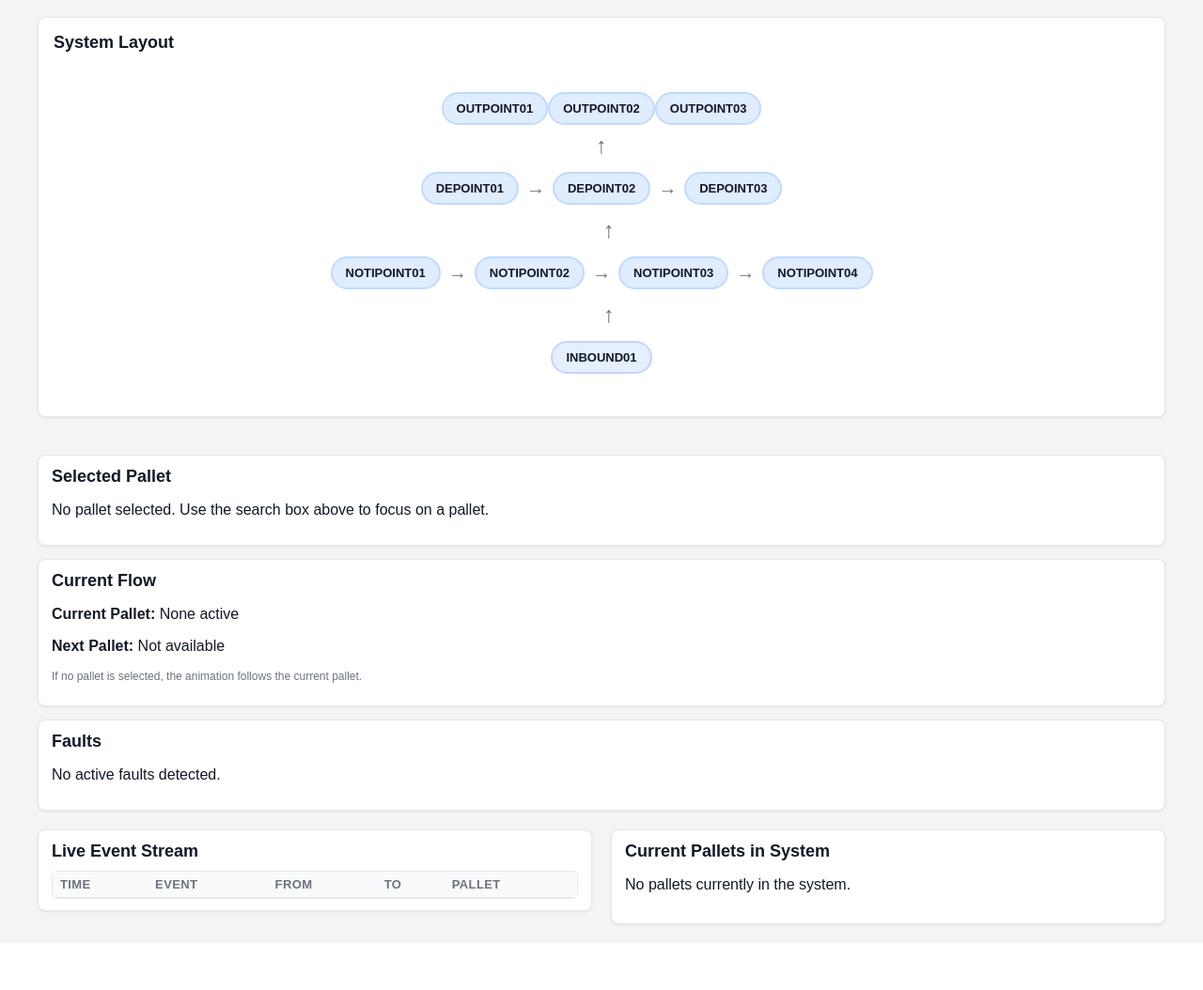
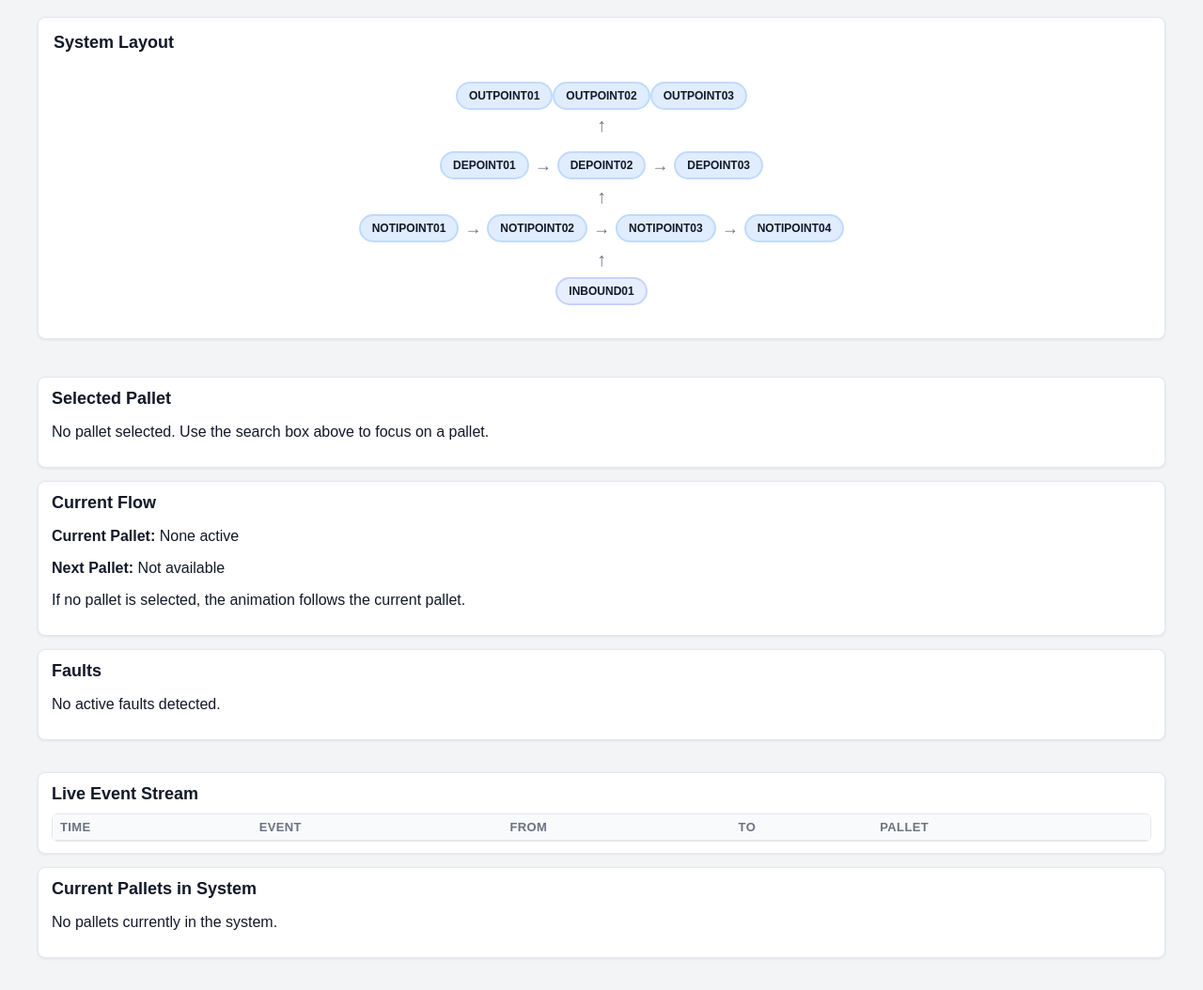
Before and after one commit to Zeesh212/Dematic-HackCamp, a Flask app: page / in a window 1280 px wide. Shown: the part 51-1105 px from the top of the page at 94% size. Before the commit the page ends 1038 px from the top, so only its background shows below. Run offline with Flask 3, Linux system fonts and the light colour scheme; lists and menus that the app fills with data are empty.

Commit message:
Refactor CSS styles for consistency and clarity

```diff
--- a/Dematic_dashboard/static/style.css
+++ b/Dematic_dashboard/static/style.css
@@ -56,7 +56,6 @@ h2 {
     background: #1d4ed8;
 }
 
-
 main {
     display: flex;
     flex-direction: column;
@@ -69,16 +68,14 @@ main {
     margin-bottom: 20px;
 }
 
-.layout-fullwidth .diagram-box {
+.diagram-box {
     width: 100%;
-    min-height: 350px;
     padding: 16px;
     background: white;
     border-radius: 8px;
     border: 1px solid #e5e7eb;
-    box-shadow: 0 1px 3px rgba(15, 23, 42, 0.08);
+    box-shadow: 0 1px 3px rgba(15,23,42,0.08);
 }
-
 
 .layout {
     display: flex;
@@ -97,19 +94,8 @@ main {
     border: 1px solid #e5e7eb;
     padding: 12px 14px;
     margin-bottom: 14px;
-    box-shadow: 0 1px 3px rgba(15, 23, 42, 0.08);
+    box-shadow: 0 1px 3px rgba(15,23,42,0.08);
 }
-
-.panel:last-child {
-    margin-bottom: 0;
-}
-
-.panel-note {
-    font-size: 12px;
-    color: #6b7280;
-    margin-top: 6px;
-}
-
 
 table {
     width: 100%;
@@ -118,8 +104,7 @@ table {
     font-size: 14px;
 }
 
-th,
-td {
+th, td {
     padding: 6px 8px;
     border-bottom: 1px solid #e5e7eb;
     text-align: left;
@@ -137,10 +122,6 @@ tr:nth-child(even) td {
     background: #f9fafb;
 }
 
-.small-table {
-    font-size: 12px;
-}
-
 .table-scroll {
     max-height: 320px;
     overflow-y: auto;
@@ -152,35 +133,19 @@ tr:nth-child(even) td {
     max-height: 220px;
 }
 
-
-.bottom-layout {
-    display: flex;
-    flex-wrap: wrap;
-    gap: 20px;
-}
-
-.wide-panel {
-    flex: 1 1 480px;
-}
-
-
 #sim-container {
     margin-top: 12px;
-    padding: 16px 24px;
+    padding: 12px 20px;
     background: #ffffff;
     border-radius: 8px;
 }
 
 .row {
     display: flex;
+    justify-content: center;
     align-items: center;
-    justify-content: center;
-    margin: 6px 0;
-    min-height: 50px;
-}
-
-.row.center {
-    justify-content: center;
+    margin: 3px 0;
+    min-height: 38px;
 }
 
 .row.space {
@@ -190,20 +155,24 @@ tr:nth-child(even) td {
 
 .arrow-row {
     display: flex;
-    justify-content: space-around;
-    align-items: center;
-    margin: -5px 0 5px 0;
-    min-height: 20px;
+    justify-content: space-between;
+    margin: -10px 0 5px 0;
+    padding: 0 55px;
 }
 
 .node {
     background: #e0ecff;
-    padding: 8px 14px;
+    padding: 6px 12px;
     border-radius: 999px;
     border: 2px solid #bfdbfe;
+    font-size: 12px;
     font-weight: bold;
-    font-size: 13px;
     transition: 0.25s;
+}
+
+.node.small {
+    padding: 5px 9px;
+    font-size: 11px;
 }
 
 .node.inbound {
@@ -211,48 +180,48 @@ tr:nth-child(even) td {
     border-color: #c7d2fe;
 }
 
-.node.small {
-    padding: 6px 10px;
-    font-size: 12px;
-}
-
 .node.active {
     background: #2563eb;
     color: white;
     border-color: #1d4ed8;
-    box-shadow: 0 0 12px rgba(37, 99, 235, 0.7);
+    box-shadow: 0 0 12px rgba(37, 99, 235, .7);
 }
 
 .arrow {
-    font-size: 18px;
-    margin: 0 8px;
+    font-size: 16px;
     color: #6b7280;
 }
 
 .arrow.h {
-    font-size: 20px;
+    margin: 0 6px;
+    font-size: 18px;
     font-weight: bold;
 }
 
 .arrow.v {
-    font-size: 24px;
+    font-size: 20px;
+    width: 100%;
     text-align: center;
-    width: 100%;
+    margin: 3px 0;
 }
 
 
+.palcol-1 { background:#ffebee !important; border-color:#ffcdd2 !important; }
+.palcol-2 { background:#e8eaf6 !important; border-color:#c5cae9 !important; }
+.palcol-3 { background:#e3f2fd !important; border-color:#bbdefb !important; }
+.palcol-4 { background:#e0f7fa !important; border-color:#b2ebf2 !important; }
+.palcol-5 { background:#e8f5e9 !important; border-color:#c8e6c9 !important; }
+.palcol-6 { background:#fffde7 !important; border-color:#fff9c4 !important; }
+.palcol-7 { background:#fff3e0 !important; border-color:#ffe0b2 !important; }
+.palcol-8 { background:#fbe9e7 !important; border-color:#ffccbc !important; }
+.palcol-9 { background:#f3e5f5 !important; border-color:#e1bee7 !important; }
+.palcol-10 { background:#ede7f6 !important; border-color:#d1c4e9 !important; }
+.palcol-11 { background:#e1f5fe !important; border-color:#b3e5fc !important; }
+.palcol-12 { background:#f9fbe7 !important; border-color:#f0f4c3 !important; }
+
+
 @media (max-width: 900px) {
-    body {
-        padding: 12px;
-    }
-
-    .top-bar {
-        flex-direction: column;
-        align-items: flex-start;
-        gap: 10px;
-    }
-
-    .bottom-layout {
-        flex-direction: column;
-    }
+    body { padding: 12px; }
+    .top-bar { flex-direction: column; align-items: flex-start; gap: 10px; }
+    .bottom-layout { flex-direction: column; }
 }
```
